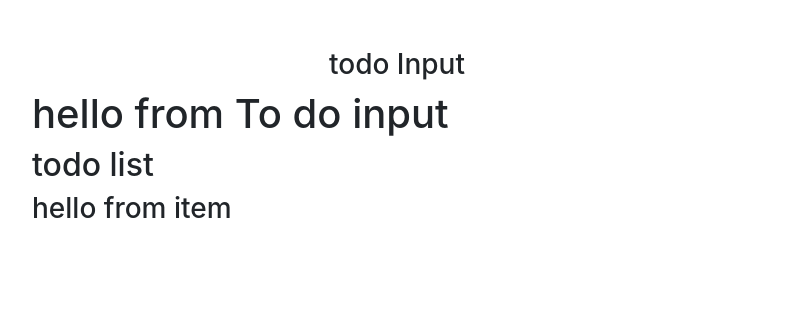
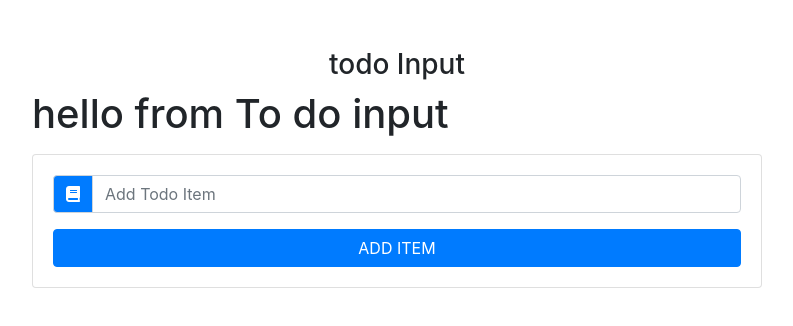
Before and after one commit to Talgatt/react-todo-list, a React (Create React App) app: page / in a window 1280 px wide. Shown: the top 326 px of the page, without its empty margins (243-1036 px from the left). Built offline with nearby package versions, Linux system fonts and the light colour scheme.

Commit message:
added handle change

```diff
--- a/public/index.html
+++ b/public/index.html
@@ -32,6 +32,13 @@
       integrity="sha384-9aIt2nRpC12Uk9gS9baDl411NQApFmC26EwAOH8WgZl5MYYxFfc+NcPb1dKGj7Sk"
       crossorigin="anonymous"
     /> -->
+    <!-- font awesome-->
+    <link
+      rel="stylesheet"
+      href="https://pro.fontawesome.com/releases/v5.10.0/css/all.css"
+      integrity="sha384-AYmEC3Yw5cVb3ZcuHtOA93w35dYTsvhLPVnYs9eStHfGJvOvKxVfELGroGkvsg+p"
+      crossorigin="anonymous"
+    />
   </head>
   <body>
     <noscript>You need to enable JavaScript to run this app.</noscript>
--- a/src/components/TodoList.js
+++ b/src/components/TodoList.js
@@ -3,11 +3,32 @@
 
 export default class TodoList extends Component {
   render() {
+    const { item, handleChange, handleSubmit, editeItem } = this.props;
     return (
-      <section>
-        <h2>todo list</h2>
-        <Item />
-      </section>
+      <div className="card card-body my-3">
+        <form onSubmit={handleSubmit}>
+          <div className="input-group">
+            <div className="input-group-prepend">
+              <div className="input-group-text bg-primary text-white">
+                <i className="fas fa-book"></i>
+              </div>
+            </div>
+            <input
+              type="text"
+              className="form-control text-capitalize"
+              placeholder="add todo item"
+              value={item}
+              onChange={handleChange}
+            />
+          </div>
+          <button
+            type="submit"
+            className="btn btn-block btn-primary mt-3 text-uppercase"
+          >
+            add item
+          </button>
+        </form>
+      </div>
     );
   }
 }
```
